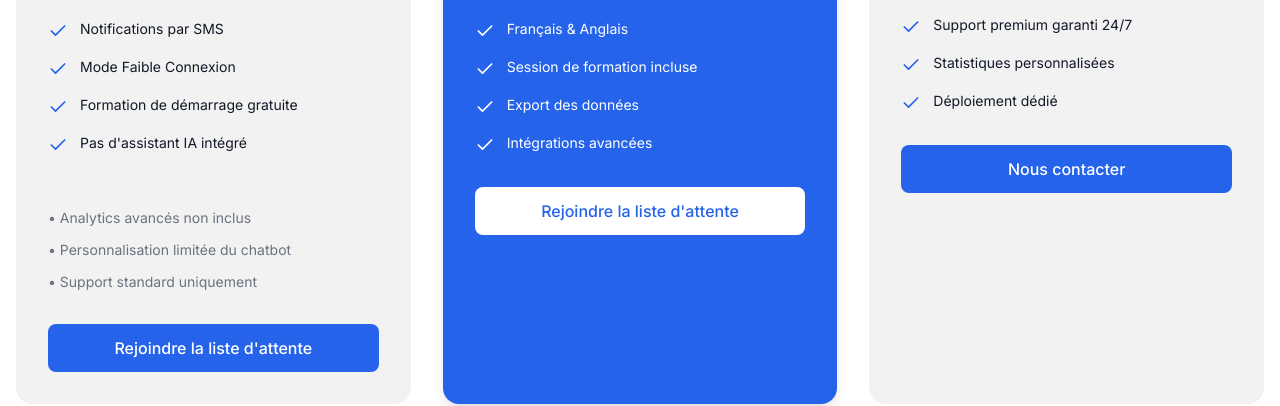
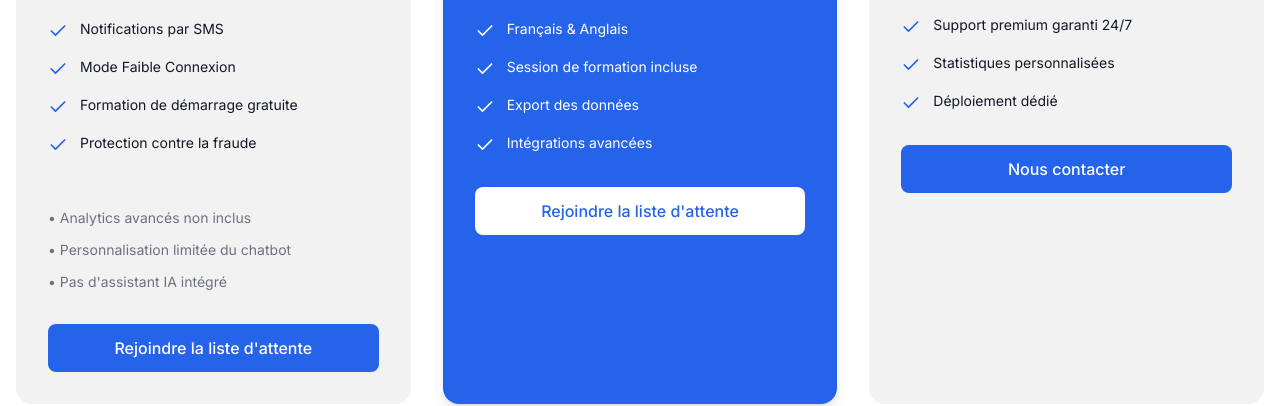
Before and after one commit to tekkistudio/Dukka, a Next.js app: page / in a window 1280 px wide. Shown: the part 4720-5126 px from the top of the page. Built offline with nearby package versions, Linux system fonts and the light colour scheme.

Commit message:
Update: Change pricing section text from 'Support standard uniquement' to 'Pas d'assistant IA intégré'

```diff
--- a/src/components/sections/PricingSection.tsx
+++ b/src/components/sections/PricingSection.tsx
@@ -26,12 +26,12 @@ const plans = [
       'Notifications par SMS',
       'Mode Faible Connexion',
       'Formation de démarrage gratuite',
-      'Pas d\'assistant IA intégré'
+      'Protection contre la fraude'
     ],
     limitations: [
       'Analytics avancés non inclus',
       'Personnalisation limitée du chatbot',
-      'Support standard uniquement'
+      'Pas d\'assistant IA intégré'
     ],
     cta: {
       text: 'Rejoindre la liste d\'attente',
```
